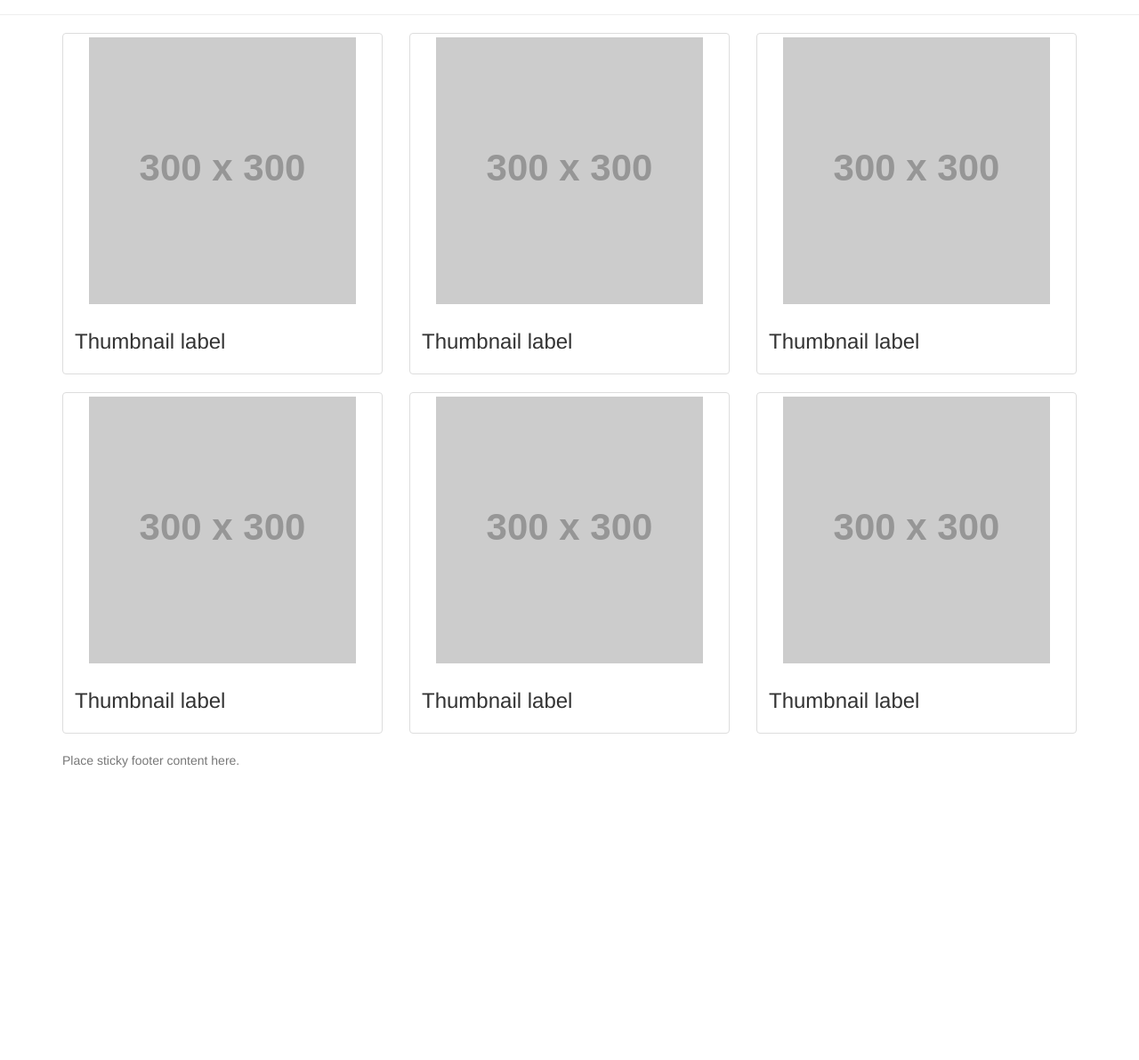
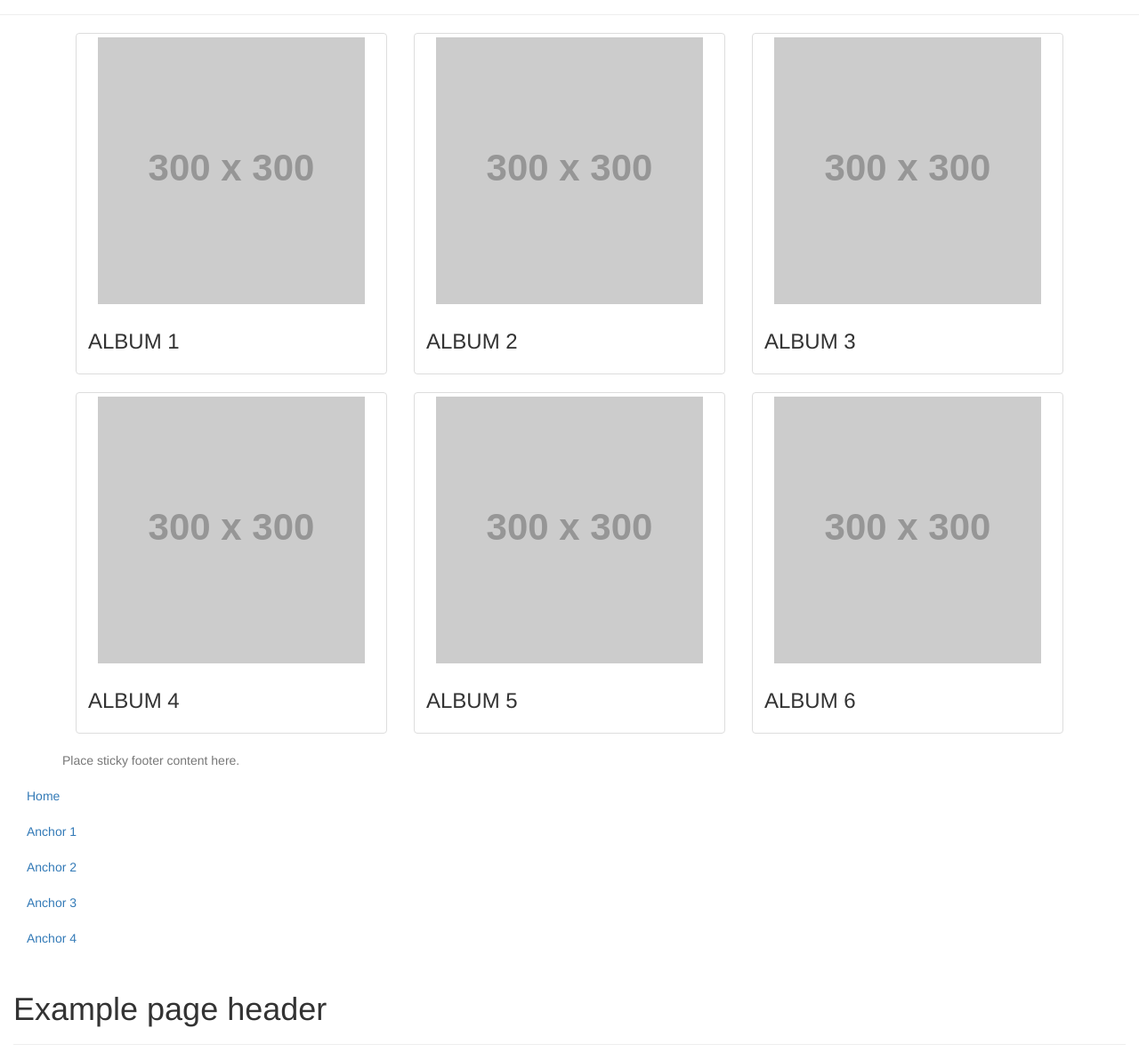
Before and after one commit to MeesterMeetch/jQuery-photo-albums, a website: page index.html in a window 1280 px wide. Shown: the part 83-1275 px from the top of the page at 89% size. Before the commit the page ends 958 px from the top, so only its background shows below. Drawn offline with nearby package versions, Linux system fonts and the light colour scheme; placeholder pictures from the web are drawn by us.

Commit message:
time for a commit.  adding index, css, js files.  the main page layout is complete.  the album page layout is close

```diff
--- a/index.html
+++ b/index.html
@@ -7,8 +7,7 @@
 </head>
 <body>
 
-    <div class="mainGallery">
-
+    <div class="page mainGallery">
 
       <header>
         <div class="page-header">
@@ -18,7 +17,122 @@
 
       <div class="container">
 
-        <div class="row">
+        <div class="album1 row-fluid">
+            <div class="col-sm-6 col-md-4">
+              <div class="thumbnail">
+                <img src="http://placehold.it/300x300" alt="...">
+                <div class="caption">
+                  <h3>ALBUM 1</h3>
+                </div>
+              </div>
+            </div>
+
+            <div class="album2 col-sm-6 col-md-4">
+              <div class="thumbnail">
+                <img src="http://placehold.it/300x300" alt="...">
+                <div class="caption">
+                  <h3>ALBUM 2</h3>
+                </div>
+              </div>
+            </div>
+
+            <div class="album3 col-sm-6 col-md-4">
+              <div class="thumbnail">
+                <img src="http://placehold.it/300x300" alt="...">
+                <div class="caption">
+                  <h3>ALBUM 3</h3>
+                </div>
+              </div>
+            </div>
+
+        </div>
+
+        <div class="album4 row-fluid">
+            <div class="col-sm-6 col-md-4">
+              <div class="thumbnail">
+                <img src="http://placehold.it/300x300" alt="...">
+                <div class="caption">
+                  <h3>ALBUM 4</h3>
+                </div>
+              </div>
+            </div>
+
+            <div class="album5 col-sm-6 col-md-4">
+              <div class="thumbnail">
+                <img src="http://placehold.it/300x300" alt="...">
+                <div class="caption">
+                  <h3>ALBUM 5</h3>
+                </div>
+              </div>
+            </div>
+
+            <div class="album6 col-sm-6 col-md-4">
+              <div class="thumbnail">
+                <img src="http://placehold.it/300x300" alt="...">
+                <div class="caption">
+                  <h3>ALBUM 6</h3>
+                </div>
+              </div>
+            </div>
+
+        </div>
+
+      </div>
+
+      <footer class="footer">
+          <div class="container">
+            <p class="text-muted">Place sticky footer content here.</p>
+          </div>
+        </footer>
+
+    </div> <!-- div class="mainGallery container" -->
+
+    <div class="page albumPage container-fluid">
+
+      <div class="SB row-fluid"> <!--Sidebar content-->
+        <div class="span2">
+          <div id="sidebar-wrapper">
+            <nav id="spy">
+                <ul class="sidebar-nav nav">
+                    <li class="sidebar-brand active">
+                        <a href="#home"><span class="fa fa-home solo">Home</span></a>
+                    </li>
+                    <li>
+                        <a href="#anch1" data-scroll="">
+                            <span class="fa fa-anchor solo">Anchor 1</span>
+                        </a>
+                    </li>
+                    <li>
+                        <a href="#anch2" data-scroll="">
+                            <span class="fa fa-anchor solo">Anchor 2</span>
+                        </a>
+                    </li>
+                    <li>
+                        <a href="#anch3" data-scroll="">
+                            <span class="fa fa-anchor solo">Anchor 3</span>
+                        </a>
+                    </li>
+                    <li>
+                        <a href="#anch4" data-scroll="">
+                            <span class="fa fa-anchor solo">Anchor 4</span>
+                        </a>
+                    </li>
+                </ul>
+            </nav>
+        </div>
+          <!--Sidebar content-->
+        </div> <!--Sidebar content-->
+
+
+      <div class="span10">   <!-- main content -->
+
+        <header>
+          <div class="page-header">
+            <h1>Example page header</h1>
+          </div>
+        </header>
+
+        <div class="row-fluid">
             <div class="col-sm-6 col-md-4">
               <div class="thumbnail">
                 <img src="http://placehold.it/300x300" alt="...">
@@ -48,7 +162,7 @@
 
         </div>
 
-        <div class="row">
+        <div class="row-fluid">
             <div class="col-sm-6 col-md-4">
               <div class="thumbnail">
                 <img src="http://placehold.it/300x300" alt="...">
@@ -86,7 +200,8 @@
           </div>
         </footer>
 
-    </div> <!-- div class="mainGallery" -->
+    </div> <!-- div class="album1 container" -->
+
 
  <!-- Scripts -->
   <script type="text/javascript" src="bower_components/underscore/underscore-min.js"> </script>
--- a/main.css
+++ b/main.css
@@ -0,0 +1,7 @@
+.page{
+    display = none;
+}
+
+.active{
+    display: block;
+})
--- a/main.js
+++ b/main.js
@@ -0,0 +1,10 @@
+$(document).ready(function() {
+  // anything i do in here is safe to interact with the document
+  // when i say 'safe', i mean the dom exists at this point
+
+
+  // ok, so what do I want to happend?
+
+  // when someone clicks on an album from the Main Gallery,
+  // we want to hide the Main Gallery and display Album page, with the album images of the album clicked
+  //    ...lets say when they click on the actual picture...the div class of thumbnail//
```
